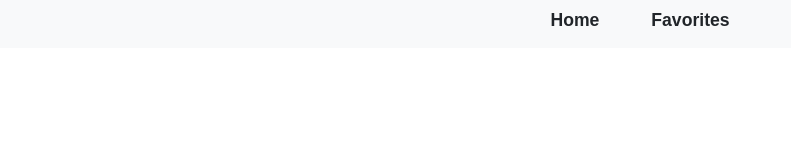
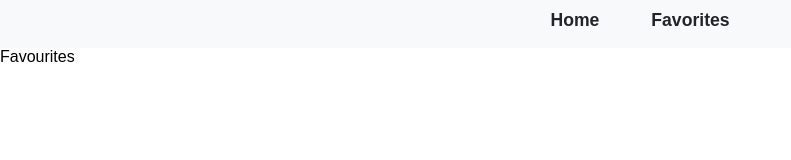
Before and after one commit to MohammedHassan98/ForksGetter, a React (Create React App) app: page /favourites in a window 1280 px wide. Shown: the top 160 px of the page, without its empty margins (0-791 px from the left). Built offline with nearby package versions, Linux system fonts and the light colour scheme.

Commit message:
trim string

```diff
--- a/package.json
+++ b/package.json
@@ -1,5 +1,4 @@
 {
-
   "name": "forks-getter",
   "version": "0.1.0",
   "private": true,
--- a/src/App.tsx
+++ b/src/App.tsx
@@ -3,6 +3,7 @@ import { BrowserRouter as Router, Route } from 'react-router-dom';
 import './assets/css/App.css';
 import MainPage from "./views/MainPage";
 import Navbar from "./components/Navbar";
+import Favourites from "./views/Favourites";
 
 
 const App: React.FunctionComponent = () => {
@@ -13,6 +14,11 @@ const App: React.FunctionComponent = () => {
         <Route exact path="/" >
           <MainPage />
         </Route>
+
+        <Route exact path="/favourites" >
+          <Favourites />
+        </Route>
+
       </Router>
     </div>
   );
--- a/src/components/Search.tsx
+++ b/src/components/Search.tsx
@@ -28,7 +28,7 @@ export default class Search extends Component {
     SeachFunc = (e: any) => {
         e.preventDefault()
         if (this.validateForm()) {
-            const text = this.state.searchValue.split("/:")
+            const text = this.state.searchValue.trim().split("/:")
             const owner: string = text[0]
             const repoName: string = text[1]
 
--- /dev/null
+++ b/src/views/Favourites.tsx
@@ -0,0 +1,11 @@
+import React from 'react'
+
+const Favourites: React.FC = () => {
+    return (
+        <div>
+            Favourites
+        </div>
+    )
+}
+
+export default Favourites
```
